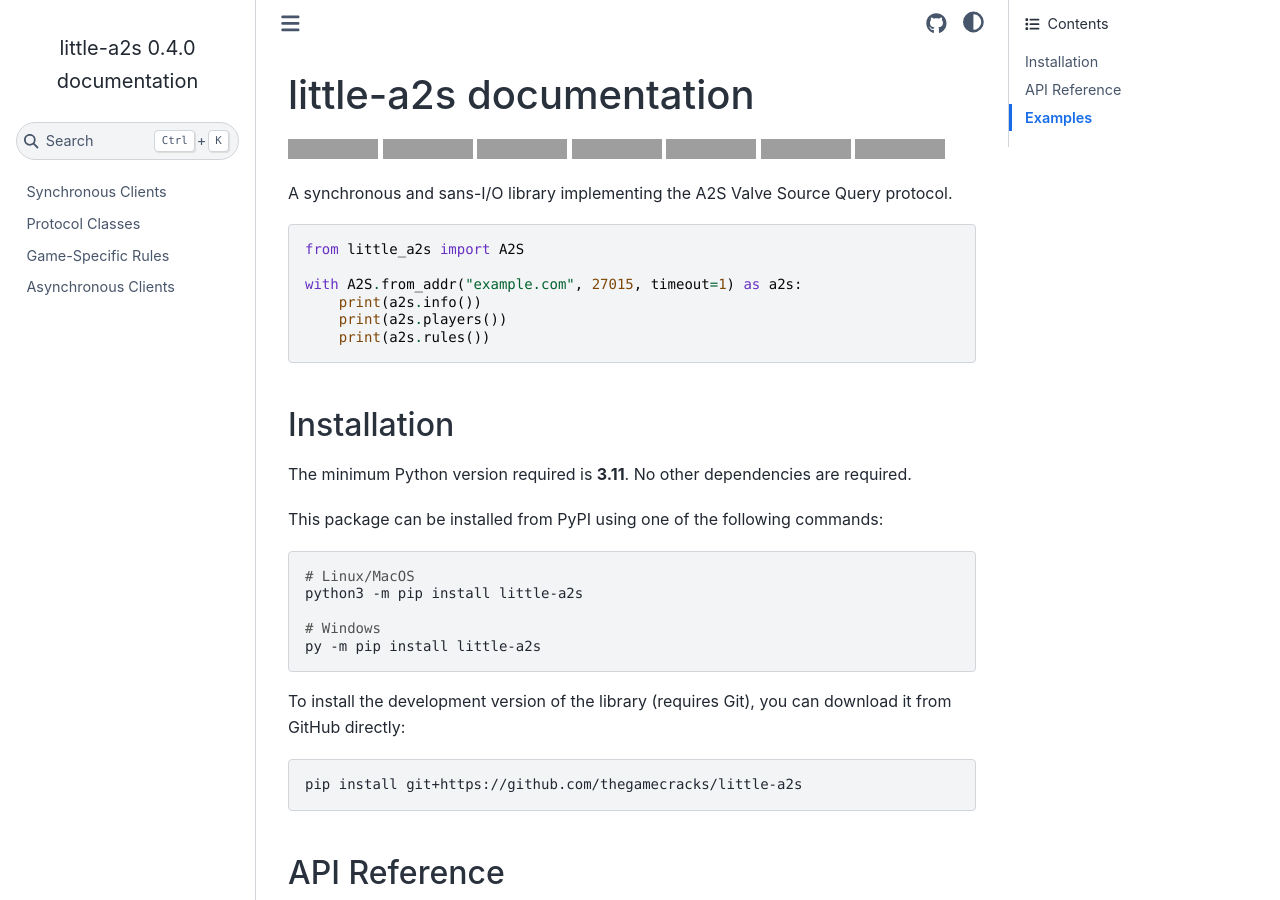
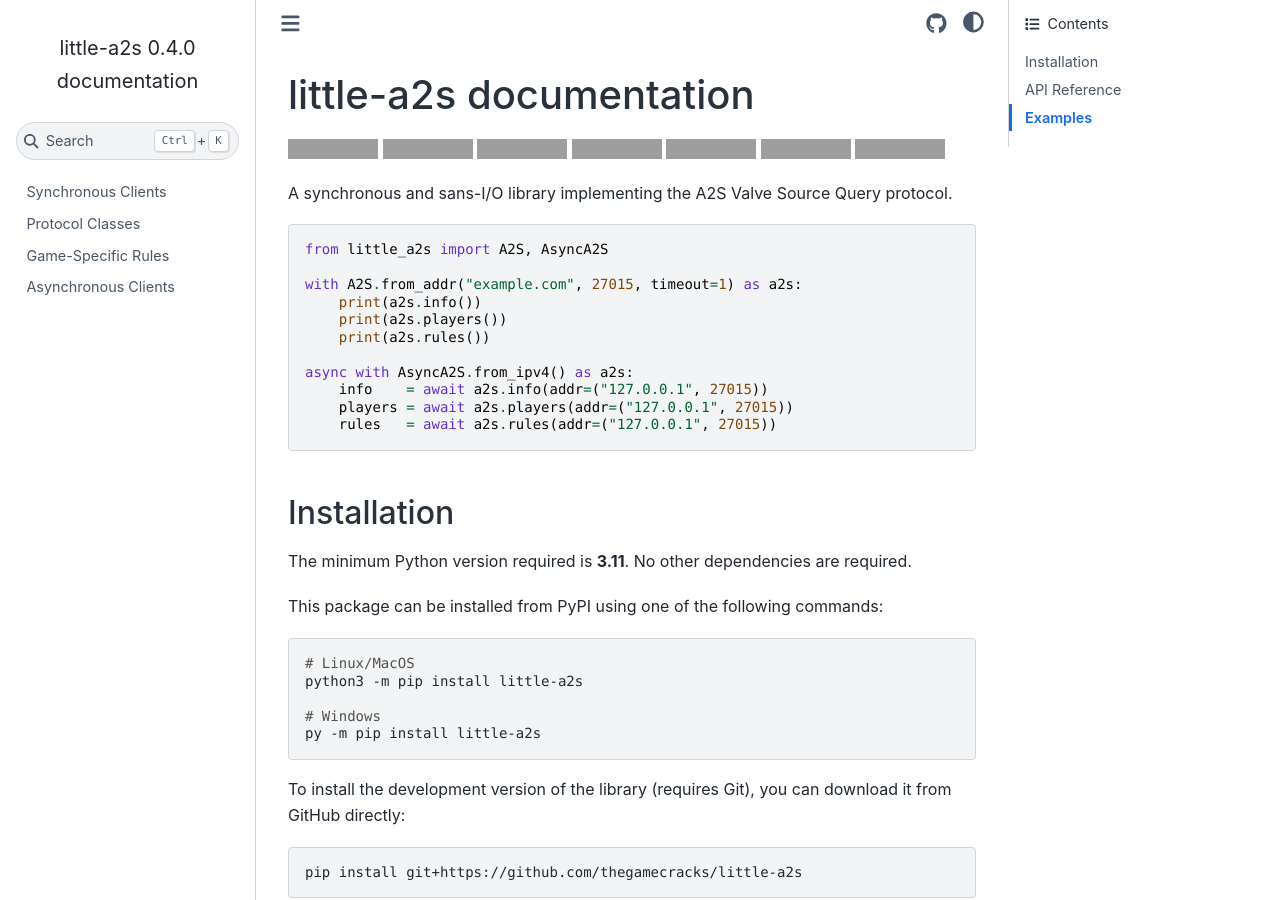
Before and after one commit to thegamecracks/little-a2s, a Sphinx documentation site: the page built from docs/index.rst, in a window 1280 px wide and 900 px high, cut to the strip 0-900 px from the top of the window. Built offline with Sphinx 7.4.7 and the Sphinx Book theme 1.1.4, drawn with Linux system fonts in a browser that asks for light colours; grey boxes are pictures that could not be loaded.

Commit message:
docs: add async example to front page

```diff
--- a/docs/index.rst
+++ b/docs/index.rst
@@ -28,12 +28,17 @@
 
 .. code-block:: python
 
-   from little_a2s import A2S
+   from little_a2s import A2S, AsyncA2S
 
    with A2S.from_addr("example.com", 27015, timeout=1) as a2s:
        print(a2s.info())
        print(a2s.players())
        print(a2s.rules())
+
+   async with AsyncA2S.from_ipv4() as a2s:
+       info    = await a2s.info(addr=("127.0.0.1", 27015))
+       players = await a2s.players(addr=("127.0.0.1", 27015))
+       rules   = await a2s.rules(addr=("127.0.0.1", 27015))
 
 Installation
 ------------
```
Also changed, not shown: README.md (+6 -1 lines).
